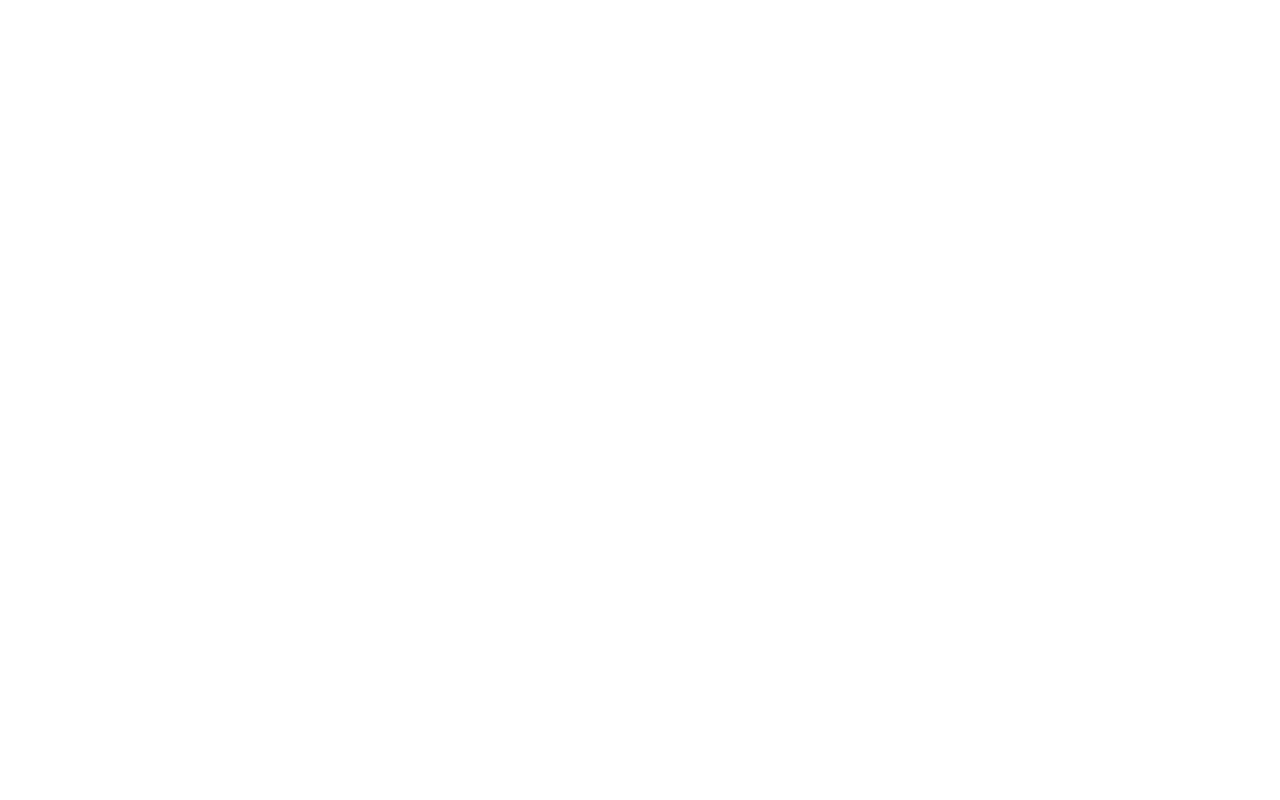
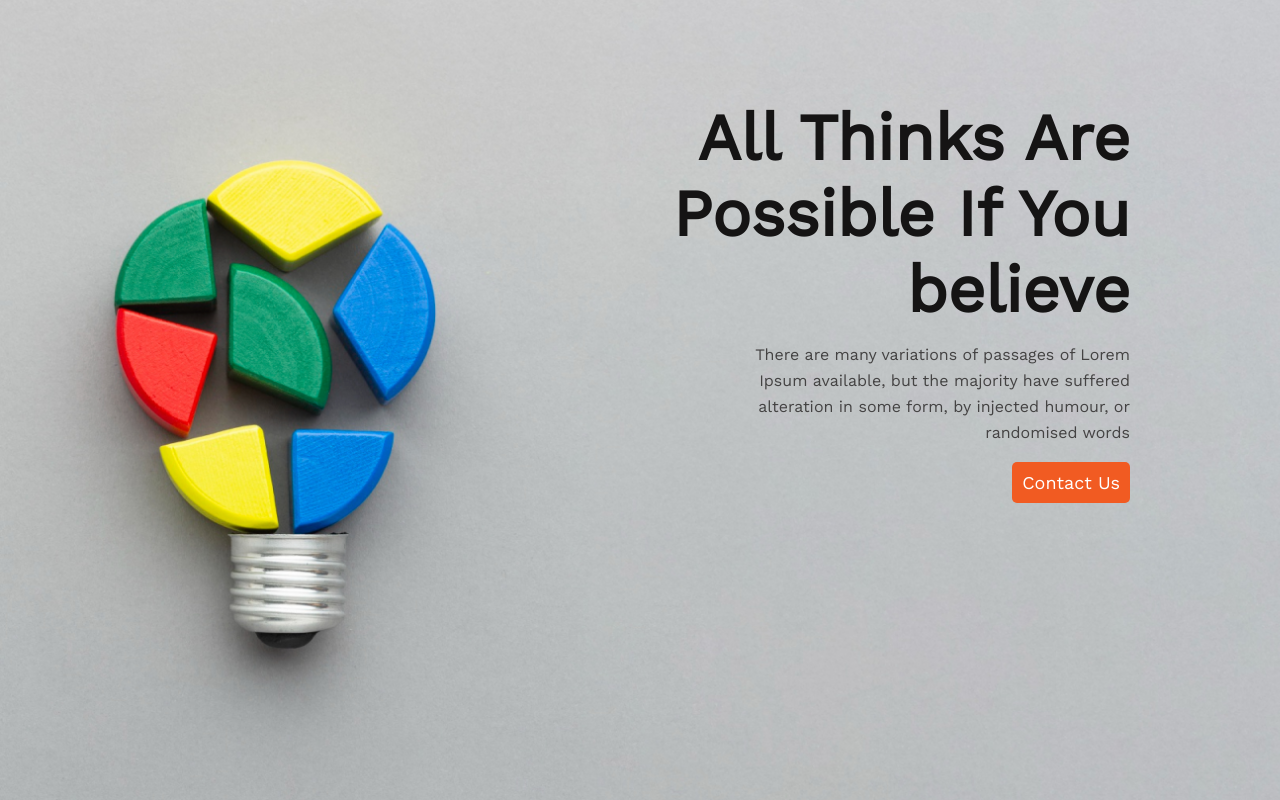
Before and after one commit to arifajannat27/new-year-portfolio, a plain HTML site: page index.html in a window 1280 px wide. Drawn offline with nearby package versions, Linux system fonts and the light colour scheme.

Commit message:
header done

```diff
--- a/index.css
+++ b/index.css
@@ -0,0 +1,48 @@
+*{
+    margin:0px;
+    padding:0px;
+    font-family: 'Work Sans', sans-serif;
+}
+.banner{
+    background-image: url(images/banner/banner2.png);
+    background-repeat: no-repeat;
+    height: 100vh;
+    width: 100vw;
+    position: relative;
+    background-size:cover;
+}
+.banner-item{
+    width: 100%;
+    text-align: right;
+    word-wrap: break-word;
+}
+.banner-item h1{
+    color: #151414;
+    font-size: 65px;
+    font-weight: 700;
+    /* padding-top: 100px;
+    padding-bottom: 14px;
+    padding-left: 600px;
+    padding-right: 150px; */
+    padding: 100px 150px 14px 600px;
+}
+.banner-item p{
+    color: #444343;
+    font-size: 16px;
+    font-weight: 400;
+    line-height: 26px;
+    padding: 0px 150px 16px 750px;
+}
+.btn{
+    color:white;
+    font-size: 18px;
+    font-weight: 500px;
+    background: #F15B22;
+    border-radius: 5px;
+    padding:10px;
+    border:none;
+}
+.btn-pd{
+    text-align: right;
+    padding-right: 150px;
+}
--- a/index.html
+++ b/index.html
@@ -3,9 +3,30 @@
 <head>
     <meta charset="UTF-8">
     <meta name="viewport" content="width=device-width, initial-scale=1.0">
-    <title>Document</title>
+    <title>New Year Portfolio</title>
+    <link rel="stylesheet" href="index.css">
+    <link rel="preconnect" href="https://fonts.googleapis.com">
+    <link rel="preconnect" href="https://fonts.gstatic.com" crossorigin>
+    <link href="https://fonts.googleapis.com/css2?family=Work+Sans&display=swap" rel="stylesheet">
 </head>
 <body>
+    <header>
+        <div class="banner">
+           <div class="banner-item">
+            <h1>All Thinks Are Possible If You believe</h1>
+            <p>There are many variations of passages of Lorem Ipsum available, but the majority have suffered alteration in some form, by injected humour, or randomised words</p>
 
+           </div>
+           <div class="btn-pd">
+            <button class="btn">Contact Us</button>
+           </div>
+        </div>
+    </header>
+    <main>
+
+    </main>
+    <footer>
+
+    </footer>
 </body>
 </html>
```
